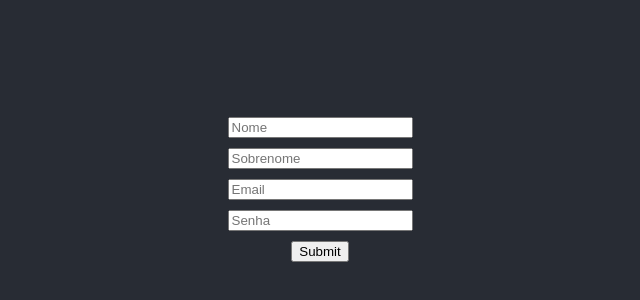
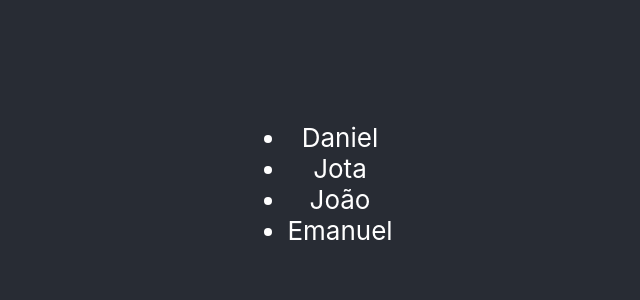
Before and after one commit to JotaPrimo/erjs, a React (Create React App) app: page / in a window 1280 px wide. Shown: the part 216-516 px from the top of the page, without its empty margins (320-960 px from the left). Built offline with nearby package versions, Linux system fonts and the light colour scheme.

Commit message:
2.31. Renderizando listas

```diff
--- a/src/App.tsx
+++ b/src/App.tsx
@@ -1,11 +1,15 @@
 import './App.css';
-import Form from './components/Form';
 
 function App() {
+  const names = ['Daniel', 'Jota', 'João', 'Emanuel']
   return (
     <div className="App">
       <header className="App-header">
-        <Form />
+        <ul>
+          {
+            names.map((name, index) => <li key={index}>{name}</li>)
+          }
+        </ul>
       </header>
     </div>
   );
```
